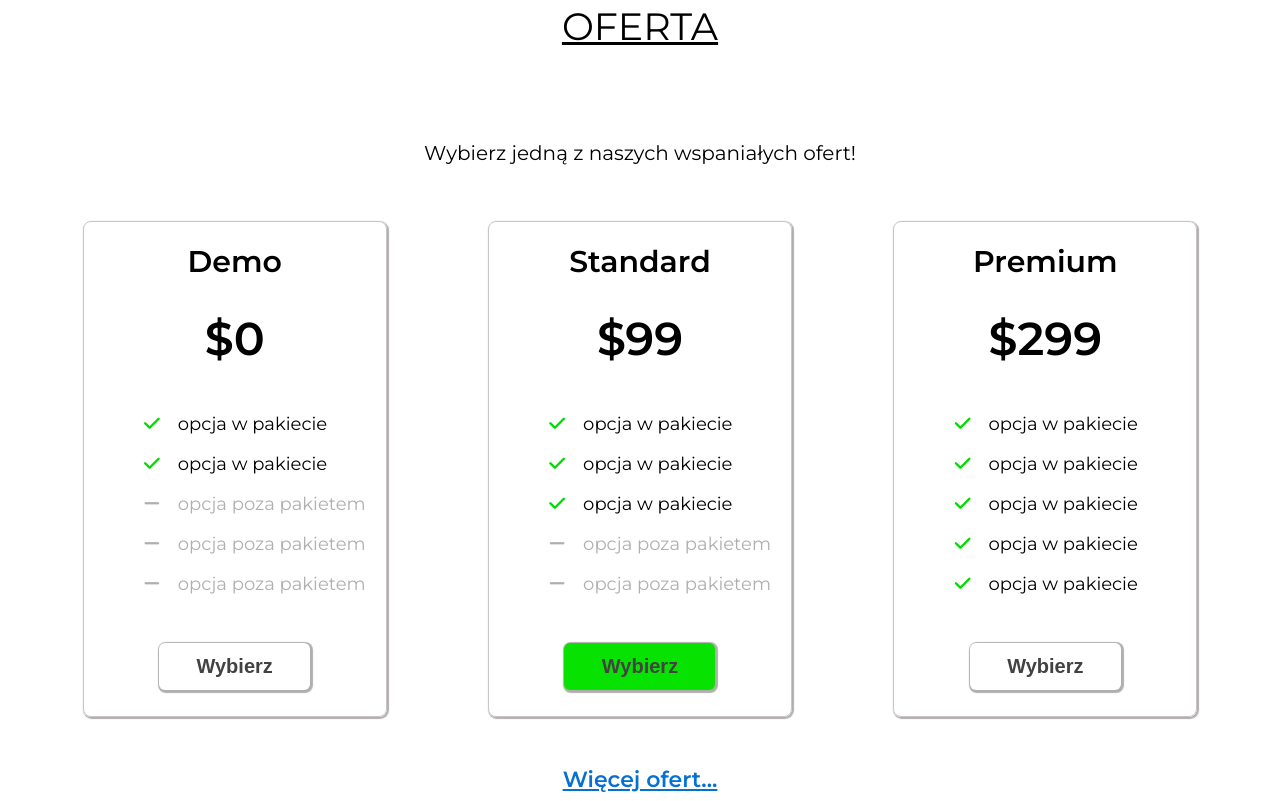
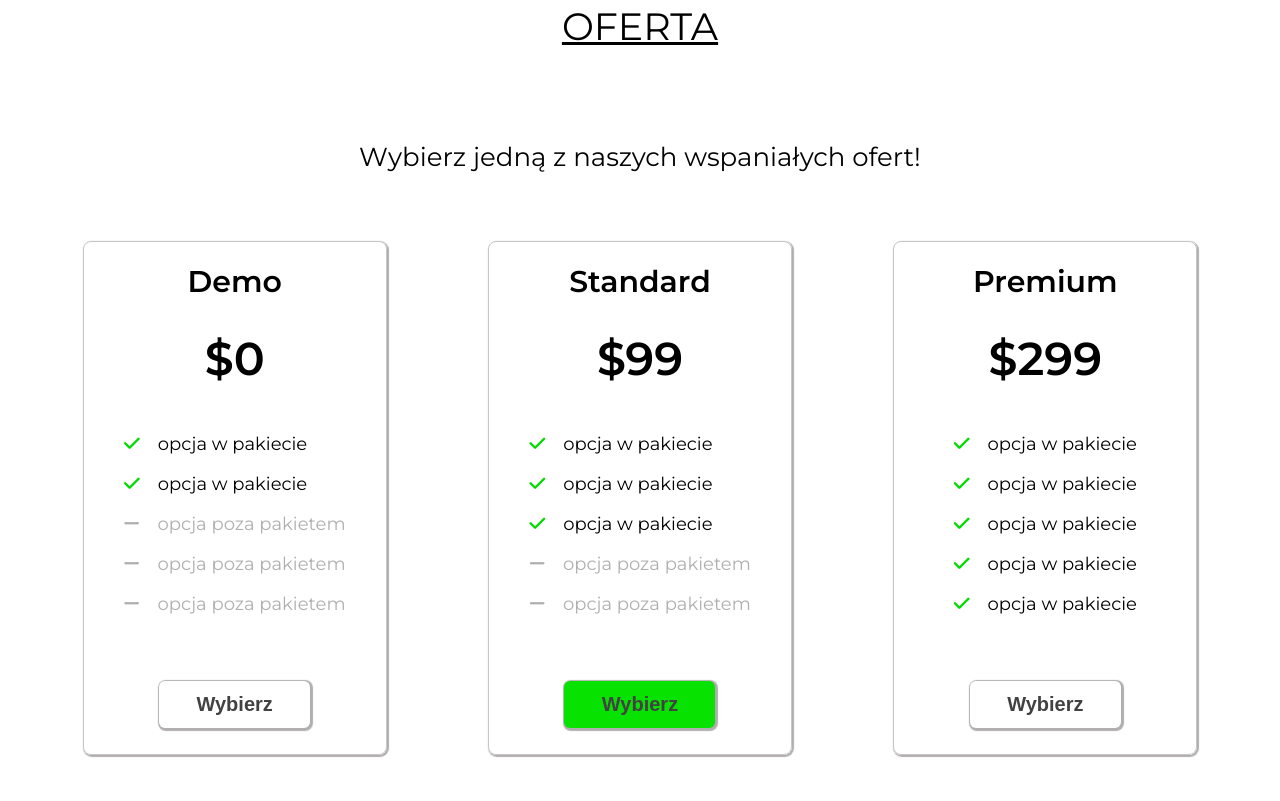
Before and after one commit to FilipW98/Forest-Project, a website: page index.html in a window 1280 px wide. Shown: the part 1751-2552 px from the top of the page. Drawn offline with Linux system fonts and the light colour scheme.

Commit message:
corrected leak content in html

```diff
--- a/index.html
+++ b/index.html
@@ -87,8 +87,8 @@
                 <p class="offer__price">$0</p>
 
                 <div class="offer__items">
-                    <p class="offer__options"> <i class="fa-solid fa-check"></i>opcja w pakiecie</p>
-                    <p class="offer__options"><i class="fa-solid fa-check"></i>opcja w pakiecie</p>
+                    <p class="offer__options offer__check"> <i class="fa-solid fa-check"></i>opcja w pakiecie</p>
+                    <p class="offer__options offer__check"><i class="fa-solid fa-check"></i>opcja w pakiecie</p>
                     <p class="offer__options offer__options--highlighted"><i class="fa-solid fa-minus"></i>opcja poza
                         pakietem</p>
                     <p class="offer__options offer__options--highlighted"><i class="fa-solid fa-minus"></i>opcja poza
@@ -103,11 +103,11 @@
                 <p class="offer__title">Standard</p>
                 <p class="offer__price">$99</p>
                 <div class="offer__items">
-                    <p class="offer__options"> <i class="fa-solid fa-check"></i>opcja w pakiecie</p>
+                    <p class="offer__options offer__check"> <i class="fa-solid fa-check"></i>opcja w pakiecie</p>
 
-                    <p class="offer__options"> <i class="fa-solid fa-check"></i>opcja w pakiecie</p>
+                    <p class="offer__options offer__check"> <i class="fa-solid fa-check"></i>opcja w pakiecie</p>
 
-                    <p class="offer__options"> <i class="fa-solid fa-check"></i>opcja w pakiecie</p>
+                    <p class="offer__options offer__check"> <i class="fa-solid fa-check"></i>opcja w pakiecie</p>
                     <p class="offer__options offer__options--highlighted"><i class="fa-solid fa-minus"></i>opcja poza
                         pakietem </p>
                     <p class="offer__options offer__options--highlighted"><i class="fa-solid fa-minus"></i>opcja poza
--- a/src/sass/_large.scss
+++ b/src/sass/_large.scss
@@ -4,6 +4,7 @@
 	.nav__btn {
 		display: none;
 	}
+
 	.nav {
 		position: static;
 		transform: translateX(0);
@@ -11,9 +12,6 @@
 		background-color: #ffffff;
 		padding-bottom: 0;
 
-		.nav__btn {
-			display: none;
-		}
 
 		.nav__items {
 			font-size: 2rem;
@@ -144,9 +142,6 @@
 				width: 33%;
 				margin: 1em;
 				padding: 0;
-				.offer__items {
-					left: 10%;
-				}
 			}
 		}
 	}
@@ -314,7 +309,6 @@
 					.offer__options {
 						position: relative;
 						font-size: 1.8rem;
-						left: 10%;
 					}
 				}
 			}
--- a/src/sass/_medium.scss
+++ b/src/sass/_medium.scss
@@ -1,17 +1,4 @@
-@media(min-width: 600px) {
 
-	.offer{
-
-		.offer__items {
-			left: 36%;
-		}
-
-
-
-	}
-
-
-}
 
 
 
@@ -20,6 +7,18 @@
 // MEDIA QUERRIES=============
 
 @media (min-width: 768px) {
+
+
+
+		.nav{
+			top: -50px;
+			padding-bottom: 15em;
+			.nav__items {
+				padding-top: 6em;
+			}
+		}
+
+
 	h2 {
 		font-size: 3.8rem;
 	}
@@ -80,7 +79,7 @@
 		}
 
 		.offer__items {
-			left: 33%;
+			// left: 33%;
 			margin-bottom: 1.5em;
 		}
 
--- a/src/sass/main.scss
+++ b/src/sass/main.scss
@@ -3,8 +3,8 @@
 @use './footer.scss' as *;
 @use './contact.scss' as *;
 @use './moreoffer-nav' as *;
+@use './medium' as *;
 @use './large' as *;
-@use './medium' as *;
 
 * {
 	box-sizing: border-box;
@@ -15,13 +15,12 @@
 html {
 	font-size: 62.5%;
 	scroll-behavior: smooth;
+
 }
 
 body {
 	font-family: 'Montserrat', 'sains-serif';
 	font-size: 1.6rem;
-	// background-color: rgb(180, 178, 36);
-	overflow-x: hidden;
 }
 
 .no-scroll {
@@ -134,10 +133,20 @@ body {
 		color: #b1aeae;
 	}
 
+	&__check{
+
+		margin-left: -38px;
+
+	}
+
 	&__items {
-		text-align: start;
-		position: relative;
-		left: 26%;
+		display: flex;
+		flex-direction: column;
+		align-items: center;
+		justify-content: center;
+
+		// text-align: start;
+		// position: relative;
 	}
 
 	&__btn {
```
Also changed, not shown: page-offer.html (+6 -6 lines), dist/css/main.min.css, 2 other files.
